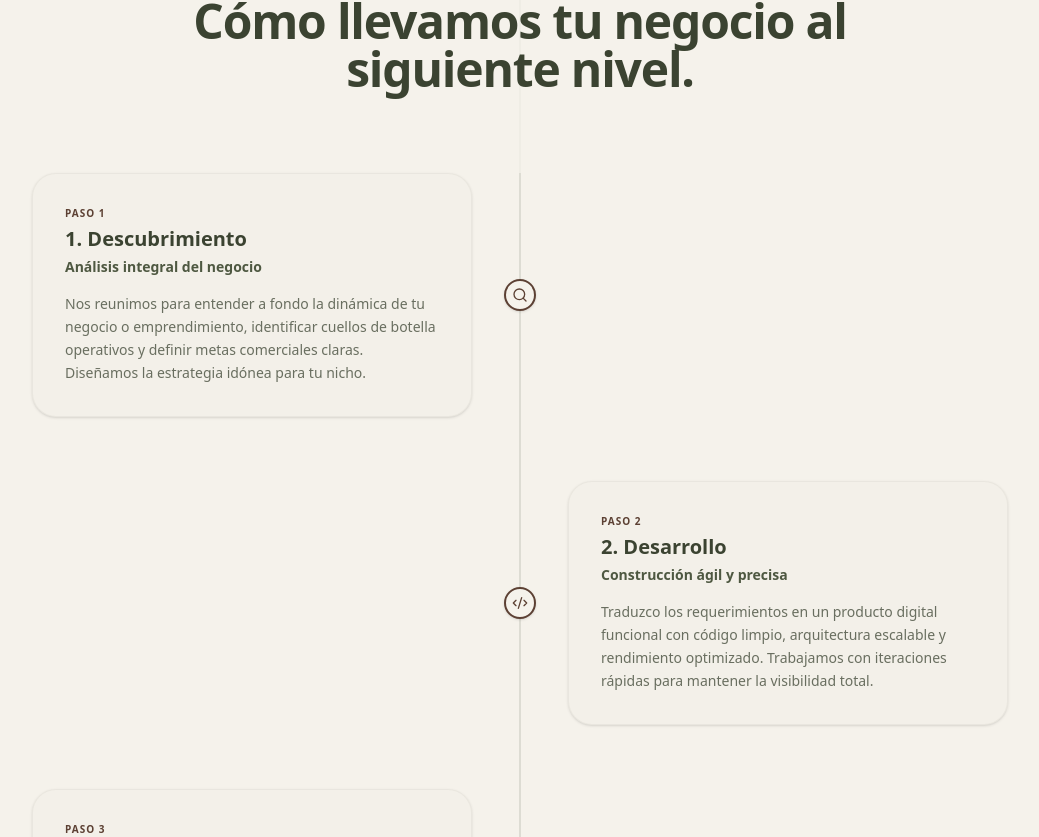
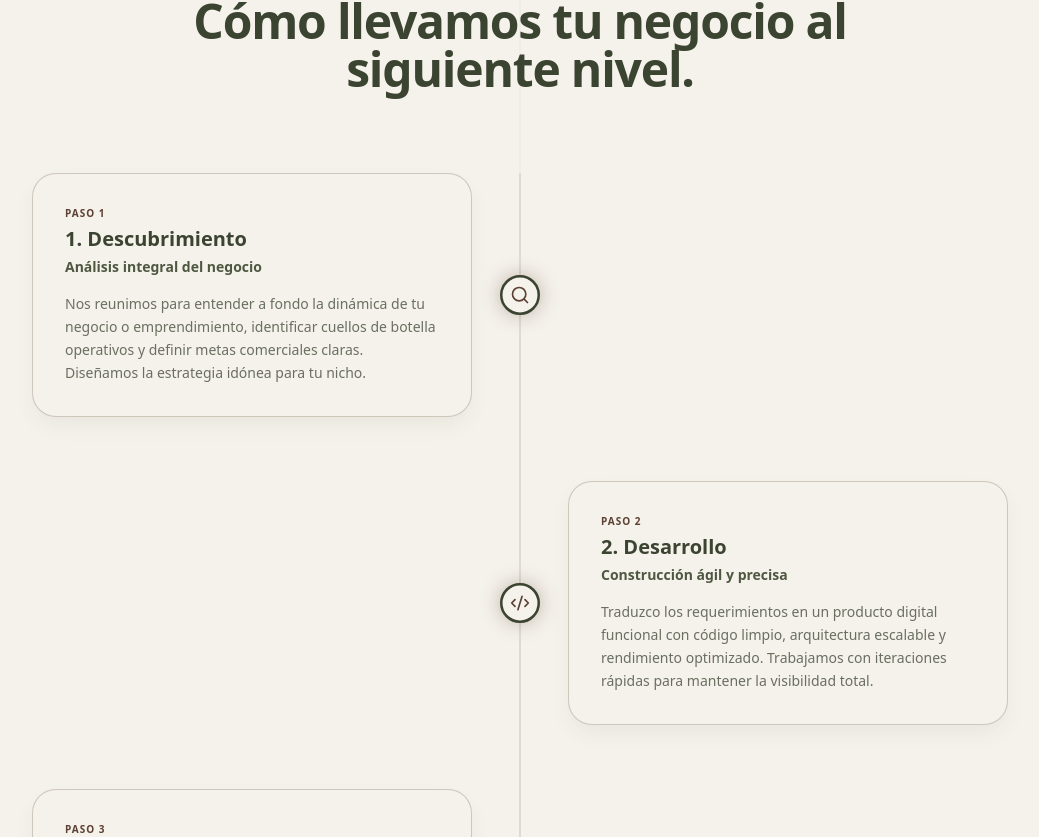
Before and after one commit to nachom1833/Orco-Barberis, a Next.js app: page / in a window 1280 px wide. Shown: the part 3523-4360 px from the top of the page, without its empty margins (120-1159 px from the left). Built offline with nearby package versions, Linux system fonts and the light colour scheme.

Commit message:
feat: add Methodology section component with animated scroll timeline

```diff
--- a/src/components/sections/Methodology.tsx
+++ b/src/components/sections/Methodology.tsx
@@ -1,13 +1,116 @@
 "use client";
 
-import { useRef } from "react";
-import { motion, useScroll, useSpring } from "framer-motion";
+import { useRef, memo } from "react";
+import { motion, useScroll, useSpring, useInView } from "framer-motion";
 import { Search, Code2, Rocket } from "lucide-react";
 import { useHoverSupport } from "@/hooks/useHoverSupport";
 
+interface Step {
+  id: number;
+  icon: any;
+  title: string;
+  subtitle: string;
+  description: string;
+}
+
+interface StepItemProps {
+  step: Step;
+  index: number;
+}
+
+const StepItem = memo(function StepItem({ step, index }: StepItemProps) {
+  const cardRef = useRef<HTMLDivElement>(null);
+  const supportsHover = useHoverSupport();
+  // amount: 0.6 matches the optimized scroll threshold we used in Portfolio.tsx
+  const isInView = useInView(cardRef, { once: false, amount: 0.6 });
+  const IconComponent = step.icon;
+
+  const isCardActive = !supportsHover ? isInView : false;
+
+  const cardVariants = {
+    hidden: { opacity: 0, y: 20 },
+    visible: {
+      opacity: 1,
+      y: 0,
+      transition: { duration: 0.8, delay: 0.1, ease: "easeOut" as const }
+    },
+    hover: {
+      y: -5,
+      borderColor: "rgba(92, 64, 51, 0.25)",
+      boxShadow: "0 10px 25px -5px rgba(59, 67, 49, 0.08)",
+      backgroundColor: "#F5F2EB",
+      transition: { duration: 0.35, ease: "easeOut" as const }
+    }
+  };
+
+  const indicatorVariants = {
+    initial: { scale: 1, borderColor: "var(--color-brand-oak)", boxShadow: "none" },
+    hover: {
+      scale: 1.25,
+      borderColor: "var(--color-brand-olive)",
+      boxShadow: "0 0 15px rgba(92, 64, 51, 0.35)",
+      transition: { duration: 0.3, ease: "easeOut" as const }
+    }
+  };
+
+  return (
+    <motion.div
+      ref={cardRef}
+      whileHover={supportsHover ? "hover" : undefined}
+      animate={isCardActive ? "hover" : undefined}
+      className={`relative flex flex-col md:flex-row items-start md:items-center ${
+        index % 2 === 0 ? "" : "md:flex-row-reverse"
+      }`}
+    >
+      {/* Timeline point indicator */}
+      <motion.div
+        variants={indicatorVariants}
+        initial="initial"
+        animate={isCardActive ? "hover" : "initial"}
+        className="absolute left-4 md:left-1/2 w-8 h-8 rounded-full bg-brand-beige border-2 text-brand-oak flex items-center justify-center -translate-x-1/2 z-10 shadow-sm"
+      >
+        <IconComponent className="w-4 h-4" />
+      </motion.div>
+
+      {/* Spacer or Card content placement */}
+      <div
+        className={`w-full md:w-1/2 ${
+          index % 2 === 0
+            ? "pl-12 pr-0 md:pl-0 md:pr-12"
+            : "pl-12 pr-0 md:pl-12 md:pr-0"
+        }`}
+      >
+        <motion.div
+          variants={cardVariants}
+          initial="hidden"
+          whileInView="visible"
+          viewport={{ once: true, margin: "-30px" }}
+          animate={isCardActive ? "hover" : undefined}
+          className="p-8 rounded-3xl bg-brand-beige-dark/30 border border-brand-olive/5 shadow-sm transition-all duration-300"
+        >
+          <span className="text-[10px] font-black text-brand-oak uppercase tracking-widest block mb-1">
+            Paso {step.id}
+          </span>
+          <h3 className="text-xl font-bold text-brand-olive mb-1">
+            {step.title}
+          </h3>
+          <p className="text-sm font-semibold text-brand-olive-light mb-4">
+            {step.subtitle}
+          </p>
+          <p className="text-sm text-brand-olive/75 font-medium leading-relaxed">
+            {step.description}
+          </p>
+        </motion.div>
+      </div>
+
+      {/* Empty half for desktop alignment */}
+      <div className="hidden md:block w-1/2" />
+    </motion.div>
+  );
+});
+
 export default function Methodology() {
   const containerRef = useRef<HTMLDivElement>(null);
-  const supportsHover = useHoverSupport();
 
   // Hook for scrolling line effect
   const { scrollYProgress } = useScroll({
@@ -21,7 +124,7 @@ export default function Methodology() {
     restDelta: 0.001,
   });
 
-  const steps = [
+  const steps: Step[] = [
     {
       id: 1,
       icon: Search,
@@ -70,75 +173,13 @@ export default function Methodology() {
 
           {/* Steps */}
           <div className="space-y-16">
-            {steps.map((step, index) => {
-              const IconComponent = step.icon;
-              return (
-                <motion.div
-                  key={step.id}
-                  whileHover={supportsHover ? "hover" : undefined}
-                  className={`relative flex flex-col md:flex-row items-start md:items-center ${
-                    index % 2 === 0 ? "" : "md:flex-row-reverse"
-                  }`}
-                >
-                  {/* Timeline point indicator */}
-                  <motion.div
-                    variants={{
-                      hover: {
-                        scale: 1.25,
-                        borderColor: "var(--color-brand-olive)",
-                        boxShadow: "0 0 15px rgba(92, 64, 51, 0.35)",
-                        transition: { duration: 0.3, ease: "easeOut" }
-                      }
-                    }}
-                    className="absolute left-4 md:left-1/2 w-8 h-8 rounded-full bg-brand-beige border-2 border-brand-oak text-brand-oak flex items-center justify-center -translate-x-1/2 z-10 shadow-sm"
-                  >
-                    <IconComponent className="w-4 h-4" />
-                  </motion.div>
-
-                  {/* Spacer or Card content placement */}
-                  <div
-                    className={`w-full md:w-1/2 ${
-                      index % 2 === 0
-                        ? "pl-12 pr-0 md:pl-0 md:pr-12"
-                        : "pl-12 pr-0 md:pl-12 md:pr-0"
-                    }`}
-                  >
-                    <motion.div
-                      variants={{
-                        hover: {
-                          y: -5,
-                          borderColor: "rgba(92, 64, 51, 0.25)",
-                          boxShadow: "0 10px 25px -5px rgba(59, 67, 49, 0.08)",
-                          backgroundColor: "#F5F2EB",
-                          transition: { duration: 0.35, ease: "easeOut" }
-                        }
-                      }}
-                      initial={{ opacity: 0, y: 20 }}
-                      whileInView={{ opacity: 1, y: 0 }}
-                      viewport={{ once: true, margin: "-30px" }}
-                      transition={{ duration: 0.8, delay: 0.1, ease: "easeOut" }}
-                      className="p-8 rounded-3xl bg-brand-beige-dark/30 border border-brand-olive/5 shadow-sm transition-all duration-300"
-                    >
-                      <span className="text-[10px] font-black text-brand-oak uppercase tracking-widest block mb-1">
-                        Paso {step.id}
-                      </span>
-                      <h3 className="text-xl font-bold text-brand-olive mb-1">
-                        {step.title}
-                      </h3>
-                      <p className="text-sm font-semibold text-brand-olive-light mb-4">
-                        {step.subtitle}
-                      </p>
-                      <p className="text-sm text-brand-olive/75 font-medium leading-relaxed">
-                        {step.description}
-                      </p>
-                    </motion.div>
-                  </div>
-
-                  {/* Empty half for desktop alignment */}
-                  <div className="hidden md:block w-1/2" />
-                </motion.div>
-              );
-            })}
+            {steps.map((step, index) => (
+              <StepItem
+                key={step.id}
+                step={step}
+                index={index}
+              />
+            ))}
           </div>
         </div>
       </div>
```
